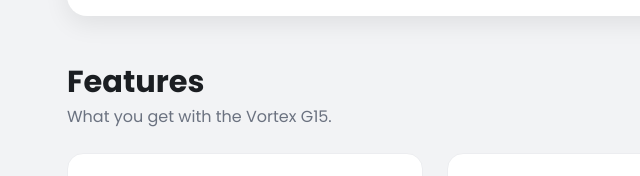
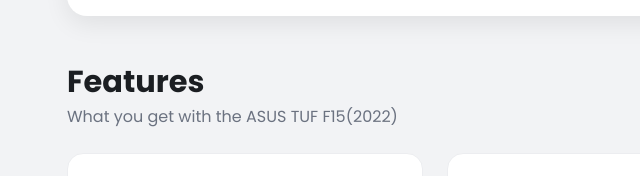
Before and after one commit to crimwildrift4-commits/Geoff-codes, a plain HTML site: page product.html in a window 1280 px wide. Shown: the part 1361-1537 px from the top of the page, 15-655 px from the left. Drawn offline with nearby package versions, Linux system fonts and the light colour scheme.

Commit message:
features

```diff
--- a/product.html
+++ b/product.html
@@ -191,7 +191,7 @@
 
     <section class="container py-4" id="features" aria-labelledby="featTitle">
       <h2 class="section-title mb-1" id="featTitle">Features</h2>
-      <p class="section-sub mb-4">What you get with the Vortex G15.</p>
+      <p class="section-sub mb-4">What you get with the ASUS TUF F15(2022)</p>
       <div class="row g-4">
         <div class="col-md-6 col-lg-4"><article class="feature-card"><div class="feature-icon"><i class="bi bi-cpu"></i></div><h3>12th Gen Intel® Core™ i7-12700H Processor</h3><p>14 cores and up to 4.7 GHz for smooth gaming, streaming, and heavy productivity.</p></article></div>
         <div class="col-md-6 col-lg-4"><article class="feature-card"><div class="feature-icon"><i class="bi bi-gpu-card"></i></div><h3>NVIDIA® GeForce RTX™ 3050 Graphics</h3><p>6GB GDDR6 with Ray Tracing and MUX Switch to boost gaming frame rates.</p></article></div>
```
Also changed, not shown: index.html (+1 -1 lines).
